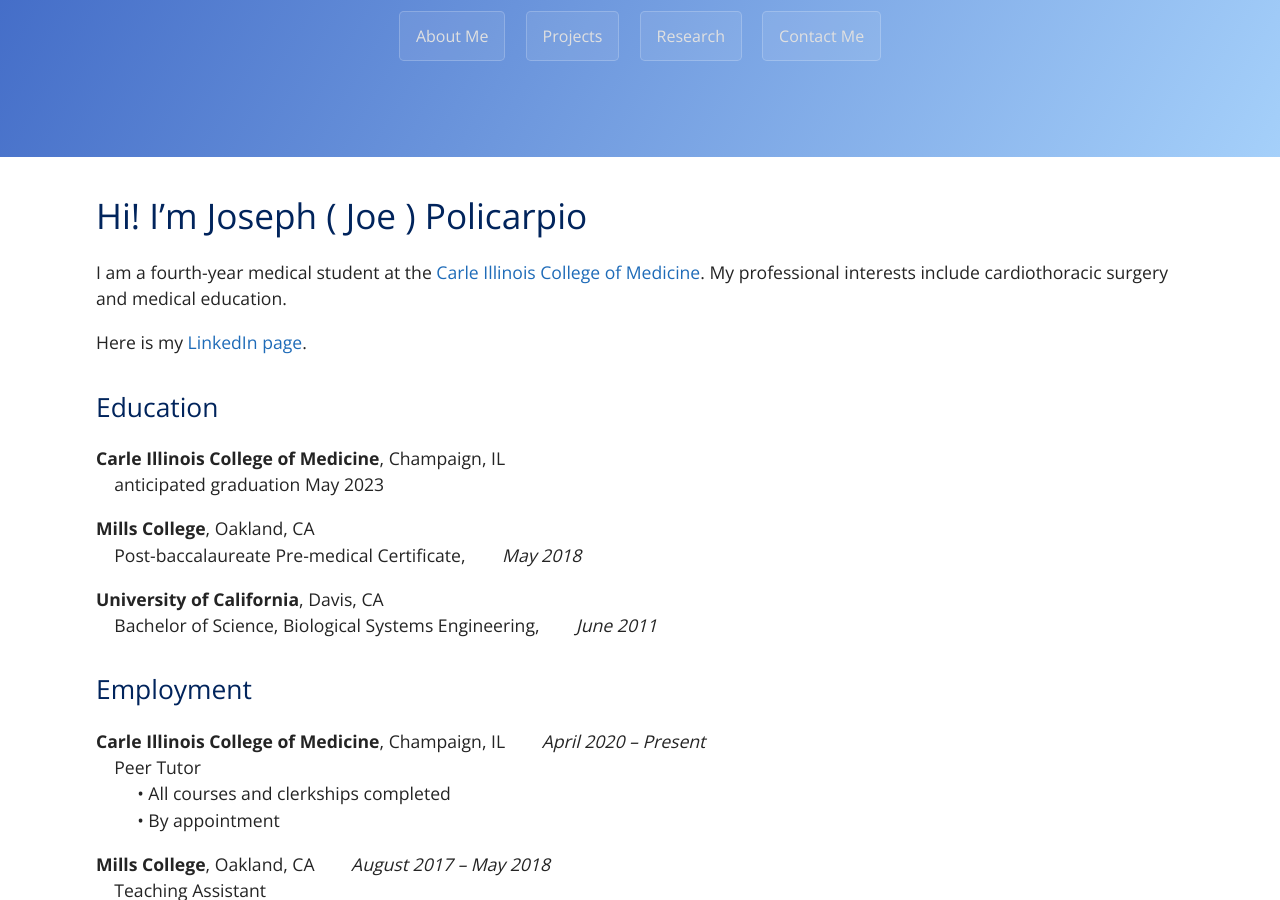
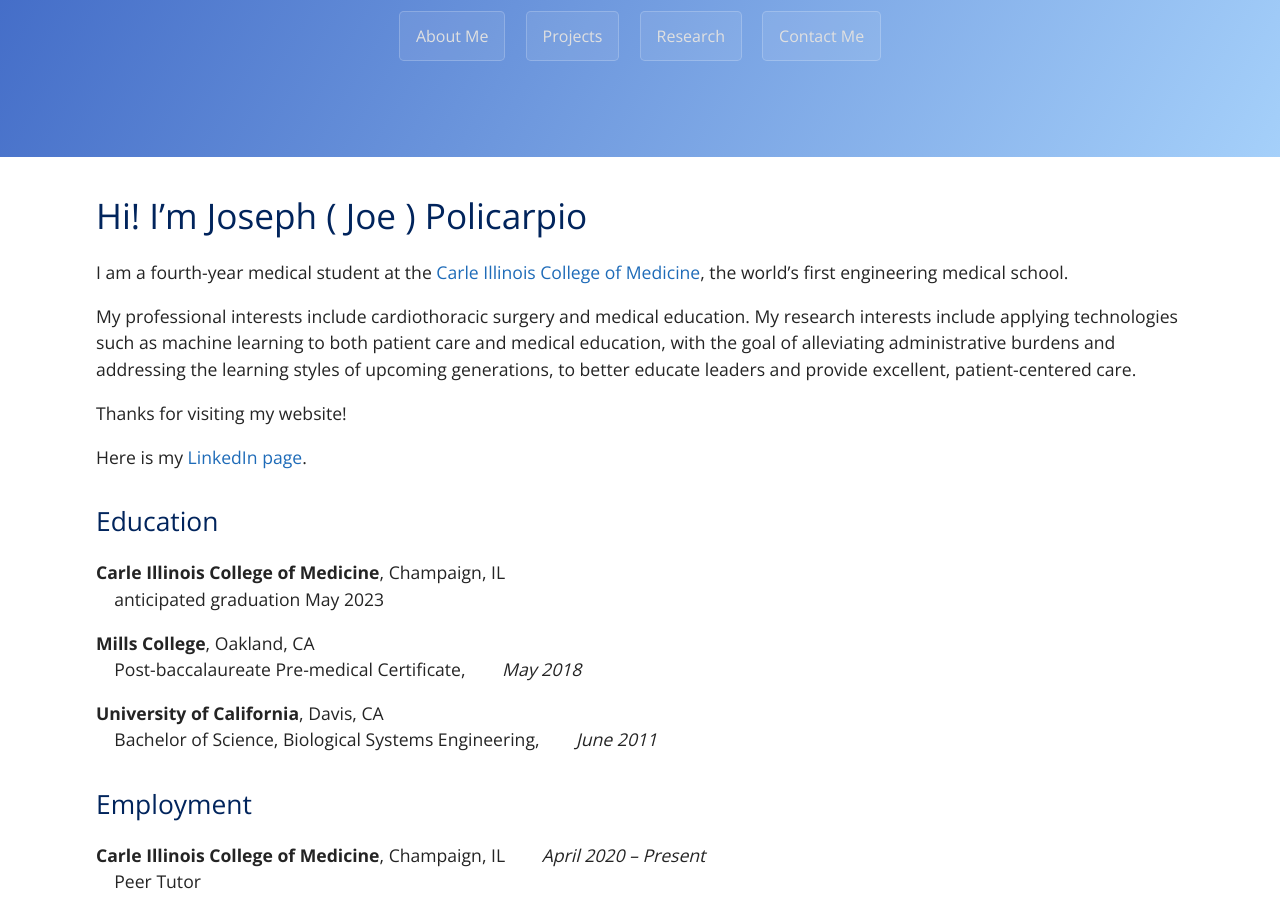
Before and after one commit to jopeo/joepo, a Jekyll site: the page built from index.md, in a window 1280 px wide and 900 px high, scrolled down 482 px. Built offline with Jekyll 4.4.1, drawn with Linux system fonts in a browser that asks for light colours.

Commit message:
updated about

```diff
--- a/index.md
+++ b/index.md
@@ -6,8 +6,15 @@ filename: index
 
 # Hi! I'm Joseph ( Joe ) Policarpio
 
-I am a fourth-year medical student at the [Carle Illinois College of Medicine](https://medicine.illinois.edu/){:target="_blank"}.
-My professional interests include cardiothoracic surgery and medical education.
+I am a fourth-year medical student at the [Carle Illinois College of Medicine](https://medicine.illinois.edu/){:target="_blank"},
+the world's first engineering medical school.
+
+My professional interests include cardiothoracic surgery and medical education. My research interests include applying
+technologies such as machine learning to both patient care and medical education, with the goal of alleviating
+administrative burdens and addressing the learning styles of upcoming generations, to better educate leaders and
+provide excellent, patient-centered care.
+
+Thanks for visiting my website!
 
 Here is my [LinkedIn page](https://www.linkedin.com/in/joseph-policarpio){:target="_blank"}.
 
```
